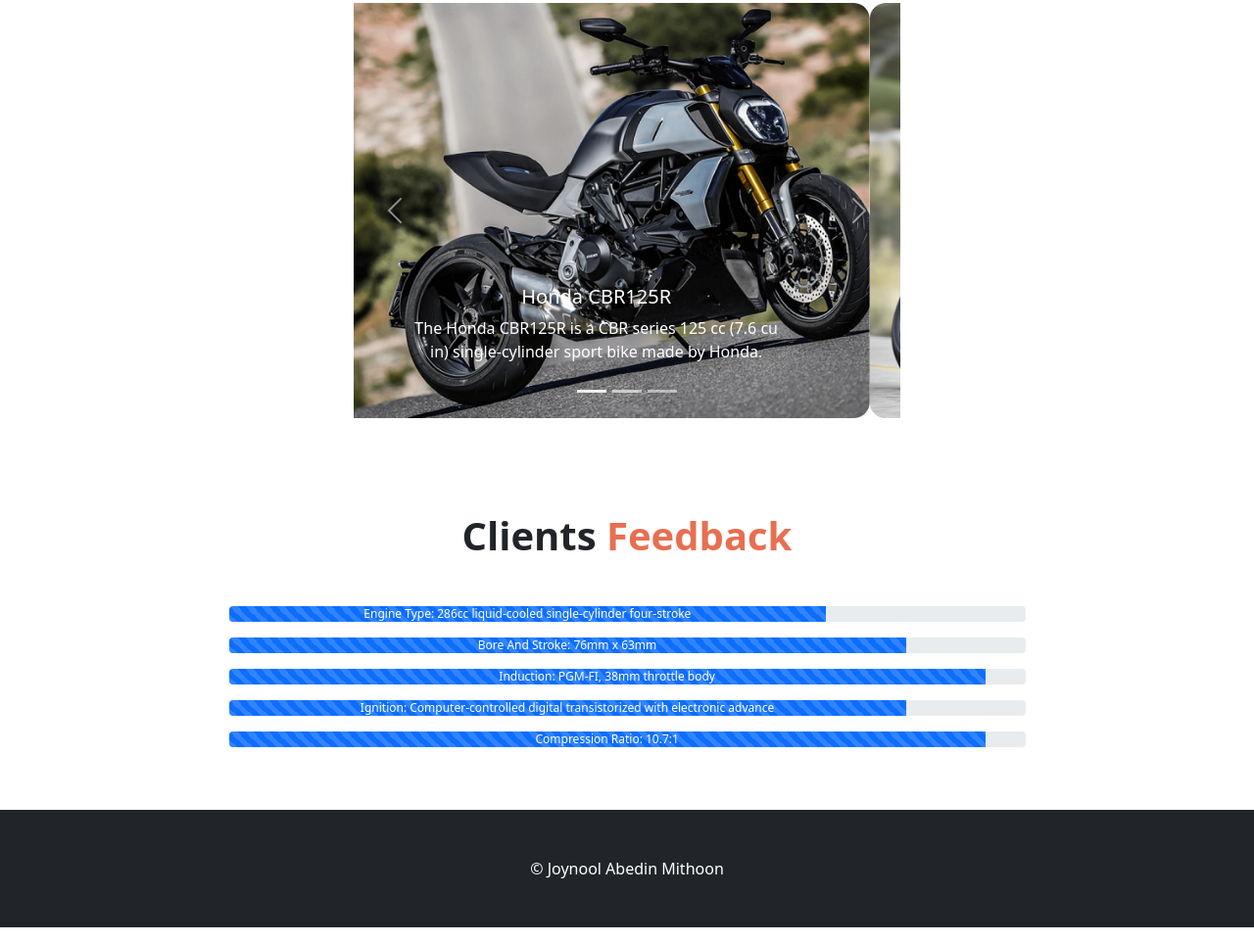
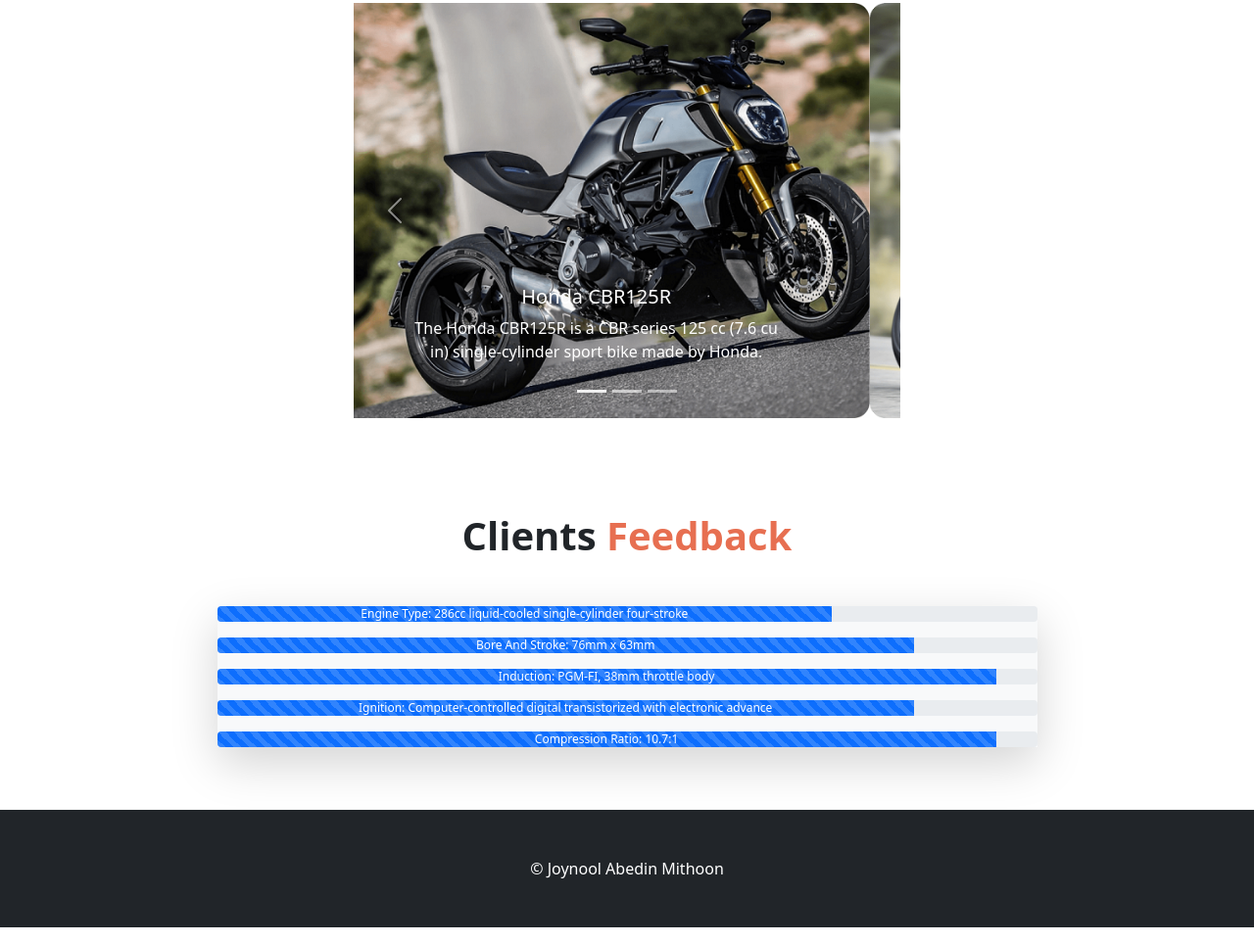
Before and after one commit to joynool/honda-cbr, a plain HTML site: page index.html in a window 1280 px wide. Shown: the part 2525-3488 px from the top of the page at 98% size. Drawn offline with nearby package versions, Linux system fonts and the light colour scheme.

Commit message:
bug fixes 3

```diff
--- a/index.html
+++ b/index.html
@@ -296,7 +296,7 @@
                 <h2 class="fw-bold fs-1 text-center mb-5">
                     Clients <span class="orange-color">Feedback</span>
                 </h2>
-                <div class="container-fluid w-75">
+                <div class="container-fluid w-75 bg-light shadow-lg px-0">
                     <div class="progress mb-3">
                         <div class="progress-bar progress-bar-striped progress-bar-animated" role="progressbar" aria-valuenow="75" aria-valuemin="0" aria-valuemax="100" style="width: 75%">
                             Engine Type: 286cc liquid-cooled single-cylinder four-stroke
```
